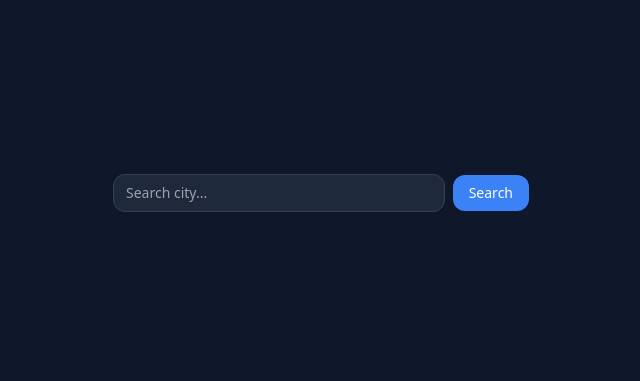
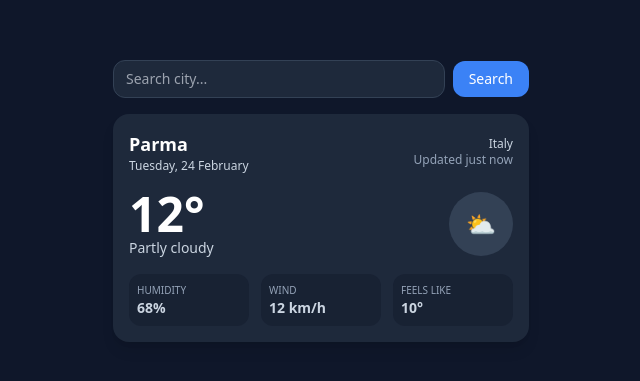
Before and after one commit to Mo-N-Ster/WEATHER-APP, a React (Vite) app: page / in a window 1280 px wide. Shown: the part 199-580 px from the top of the page, without its empty margins (319-959 px from the left). Built offline with nearby package versions, Linux system fonts and the light colour scheme.

Commit message:
add weather card + infos (temperature)

```diff
--- a/src/App.jsx
+++ b/src/App.jsx
@@ -3,6 +3,7 @@ export default function App() {
   return (
     <div className="min-h-screen bg-slate-900 text-white flex items-center justify-center">
       <div className="w-full max-w-md px-4">
+
         {/* Search bar */}
         <div className="flex items-center gap-2 mb-4">
           <input type="text" placeholder="Search city..." className="flex-1 bg-slate-800 border border-slate-700 rounded-xl px-3 py-2 text-sm focus:outline-none focus:ring-2 focus:ring-blue-500" />
@@ -11,6 +12,51 @@ export default function App() {
           </button>
         </div>
 
+        {/* Weather card */}
+        <div className="bg-slate-800 rounded-2xl p-4 shadow-lg">
+          {/* Top: città + data */}
+          <div className="flex justify-between items-center mb-4">
+            <div>
+              <h2 className="text-lg font-semibold">Parma</h2>
+              <p className="text-xs text-slate-300">Tuesday, 24 February</p>
+            </div>
+            <div className="text-right">
+              <p className="text-xs text-slate-300">Italy</p>
+              <p className="text-xs text-slate-400">Updated just now</p>
+            </div>
+          </div>
+
+          {/* Middle: temperatura + icona */}
+          <div className="flex items-center justify-between mb-4">
+            <div>
+              <p className="text-5xl font-bold">12°</p>
+              <p className="text-sm text-slate-300">Partly cloudy</p>
+            </div>
+            <div className="w-16 h-16 bg-slate-700 rounded-full flex items-center justify-center">
+              <span className="text-2xl">⛅</span>
+            </div>
+          </div>
+
+          {/* Bottom: dettagli */}
+          <div className="grid grid-cols-3 gap-3 text-xs text-slate-300">
+            <div className="bg-slate-900/40 rounded-xl p-2">
+              <p className="text-[10px] uppercase text-slate-400">Humidity</p>
+              <p className="text-sm font-semibold">68%</p>
+            </div>
+            <div className="bg-slate-900/40 rounded-xl p-2">
+              <p className="text-[10px] uppercase text-slate-400">Wind</p>
+              <p className="text-sm font-semibold">12 km/h</p>
+            </div>
+            <div className="bg-slate-900/40 rounded-xl p-2">
+              <p className="text-[10px] uppercase text-slate-400">Feels like</p>
+              <p className="text-sm font-semibold">10°</p>
+            </div>
+          </div>
+        </div>
+
+
+
+
       </div>
     </div>
   );
```
